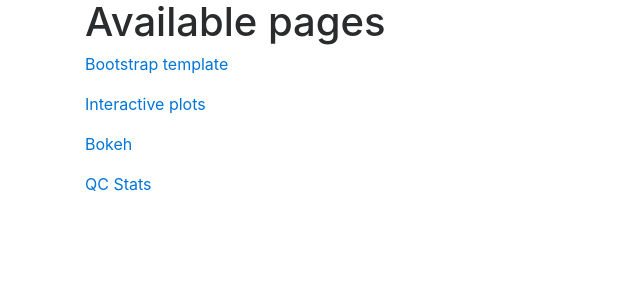
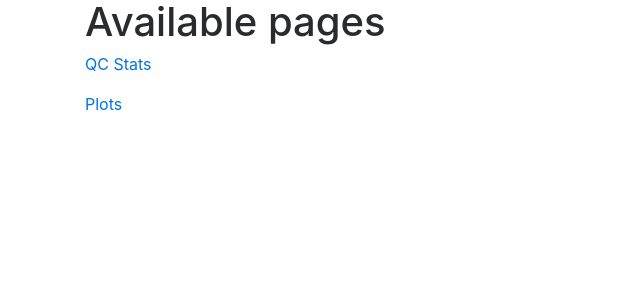
Before and after one commit to laurafroelich/swung_viz_log, a Flask app: page / in a window 1280 px wide. Shown: the top 300 px of the page, without its empty margins (0-640 px from the left). Run offline with Flask 2, Linux system fonts and the light colour scheme; parts of the project's set-up code (start-up, migrations or seed data) failed here and were passed over; some libraries are stand-ins or nearby versions.

Commit message:
Cleaned up landing page

```diff
--- a/code/templates/index.html
+++ b/code/templates/index.html
@@ -19,10 +19,8 @@
     <div class="row">
         <div class="col-6">
             <h1>Available pages</h1>
-            <p><a href="bootstrap">Bootstrap template</a></p>
-            <p><a href="interactive_plots">Interactive plots</a></p>
-            <p><a href="bokeh">Bokeh</a></p>
             <p><a href="qc_stats">QC Stats</a></p>
+            <p><a href="interactive_plots">Plots</a></p>
         </div>
     </div>
 </div> <!-- /.container -->
```
